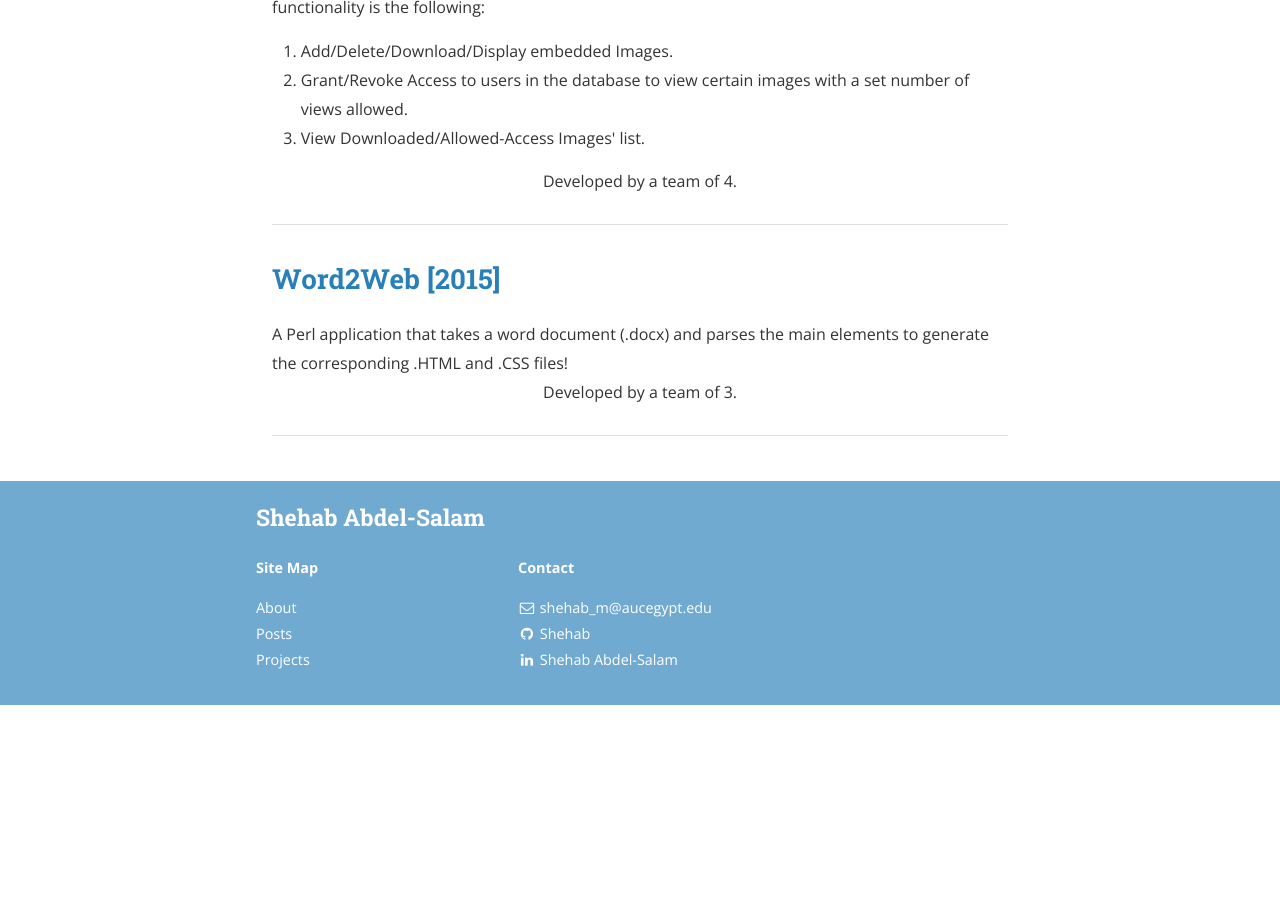
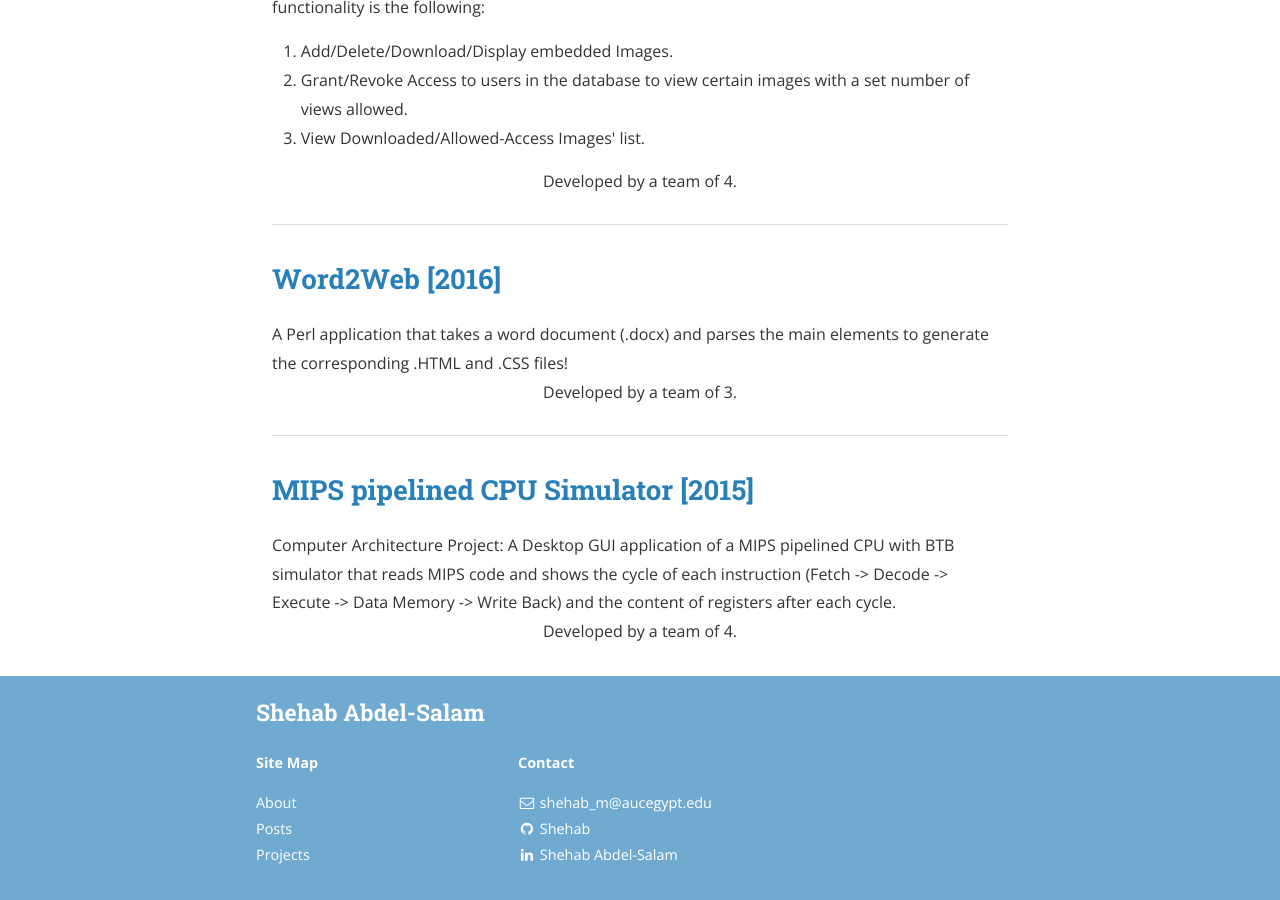
Before and after one commit to ShehabCE/shehabce.github.io, a Jekyll site: the page built from projects.html, in a window 1280 px wide and 900 px high, scrolled down 2365 px. Built offline with Jekyll 4.4.1, drawn with Linux system fonts in a browser that asks for light colours; nearby versions of some CDN libraries; a style sheet for code colours, icons or effects is not loaded; before the commit the page ends 3070 px from its top, so only the background shows below that.

Commit message:
added project

```diff
--- a/projects.html
+++ b/projects.html
@@ -90,10 +90,17 @@ permalink: /projects/
 <hr>
 
 <div>
-  <h2><a href="https://github.com/ShehabMMohamed/WordToWeb" target="_blank">Word2Web [2015]</a></h2>
+  <h2><a href="https://github.com/ShehabMMohamed/WordToWeb" target="_blank">Word2Web [2016]</a></h2>
   <span>A Perl application that takes a word document (.docx) and parses the main elements to generate the corresponding .HTML and .CSS files!
   </span>
   <p align="center"><emp>Developed by a team of 3.</emp></p>
 </div>
 
 <hr>
+
+<div>
+  <h2><a href="https://github.com/ShadyF/Advanced_Pipelined_MIPS_Simulator-CS330" target="_blank">MIPS pipelined CPU Simulator [2015]</a></h2>
+  <span>Computer Architecture Project: A Desktop GUI application of a MIPS pipelined CPU with BTB simulator that reads MIPS code and shows the cycle of each instruction (Fetch -> Decode -> Execute -> Data Memory -> Write Back) and the content of registers after each cycle.
+  </span>
+  <p align="center"><emp>Developed by a team of 4.</emp></p>
+</div>
```
